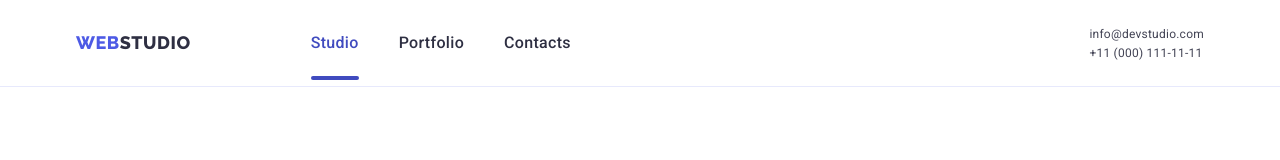
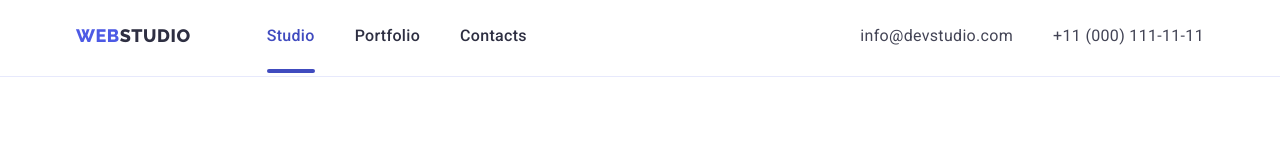
Before and after one commit to Vovap1991/goit-markup-hw-07, a plain HTML site: page index.html in a window 1280 px wide. Drawn offline with nearby package versions, Linux system fonts and the light colour scheme.

Commit message:
хедер готов

```diff
--- a/css/desktop.css
+++ b/css/desktop.css
@@ -93,4 +93,21 @@
   .subscribe-form-input {
     margin-bottom: 0;
   }
+
+  .header {
+    padding-bottom: 28px;
+  }
+
+  .logo {
+    margin-right: 76px;
+  }
+
+  .auth-nav {
+    display: flex;
+    flex-direction: row;
+  }
+
+  .auth-nav .link {
+    font-size: 16px;
+  }
 }
```
